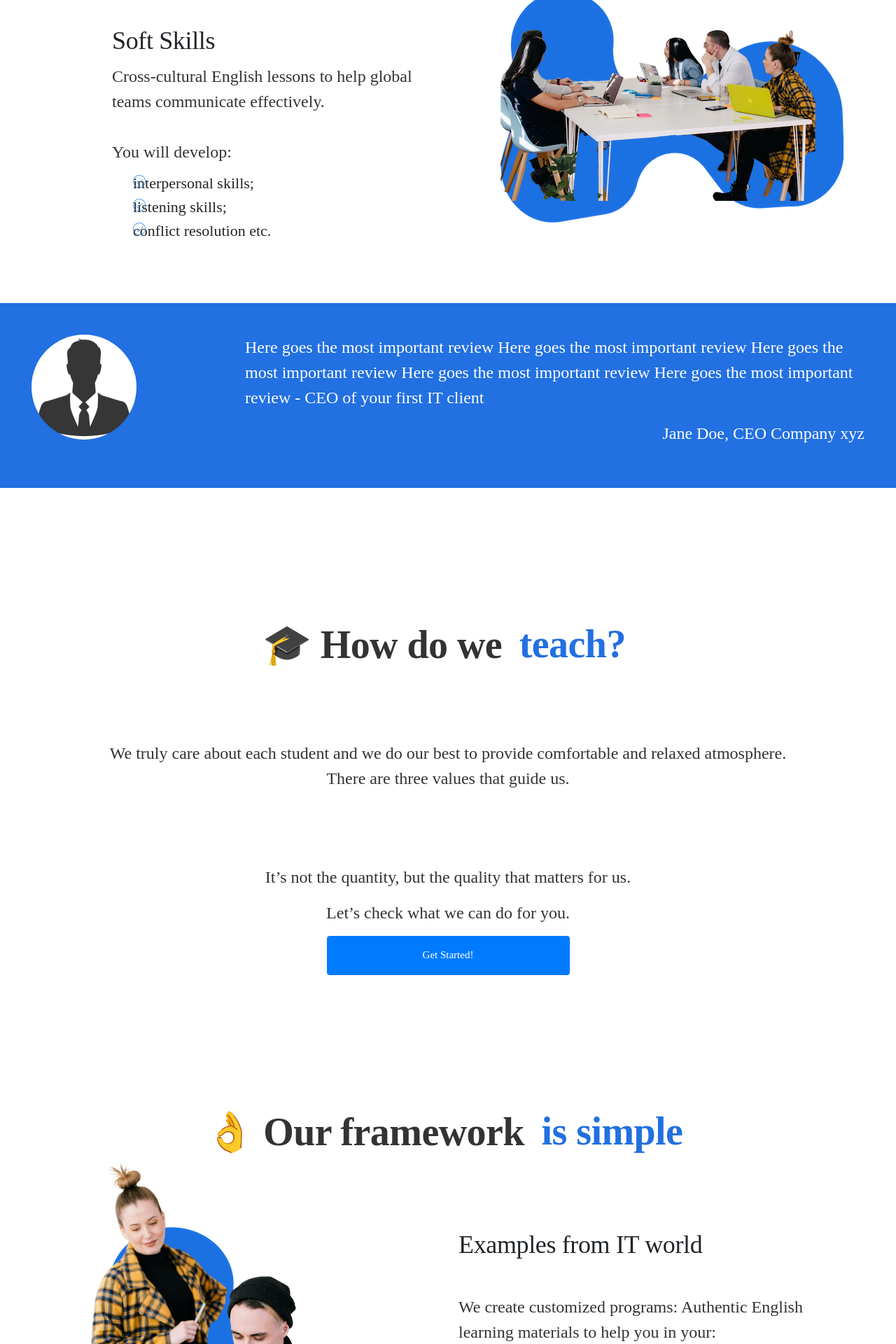
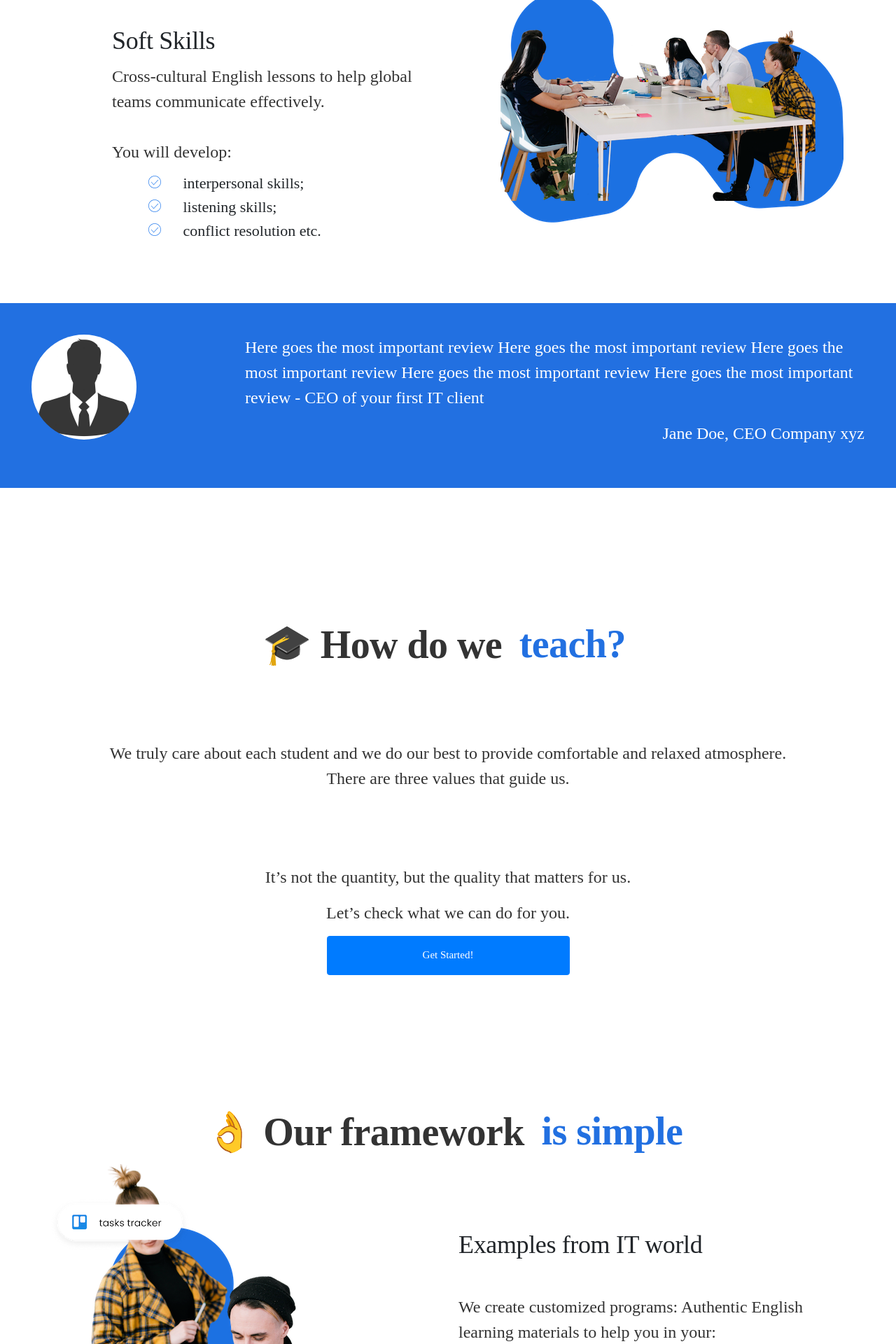
Before and after one commit to ledgey/bitenglish, a Django app: page / in a window 1280 px wide. Shown: the part 2736-4656 px from the top of the page at 70% size. Run offline with Django 3.2, Linux system fonts and the light colour scheme; some libraries are stand-ins or nearby versions.

Commit message:
updates following call with chris

```diff
--- a/static/webpage/css/style.css
+++ b/static/webpage/css/style.css
@@ -236,7 +236,7 @@ ul.list  {
     list-style-type: none !important;
     list-style: none !important;
     position:relative;
-    display:block;
+    display:inline-block;
     left: -10px;
     list-style-position: outside;
     width:80%;
@@ -248,7 +248,7 @@ ul.list  {
     list-style: none !important;
     list-style-image: url('/static/webpage/img/check.svg');
     position: relative;
-    padding-left: 0%;
+    padding-left: 1em;
     margin-bottom: 10px
 
 }
@@ -273,9 +273,8 @@ ul.list  {
 background-image: url('/static/webpage/img/check.svg');
 background-size:contain;
 background-repeat:no-repeat;
+position: relative;
 padding-left: 2em;
-  position: absolute;
-  left: 0;
 }
 
 .logindiv {
@@ -456,7 +455,7 @@ img {
 
 .work-scene-trello {
   position:absolute;
-  top: 82%;
+  top: 8%;
   left: 0%;
   z-index: 3;
 
--- a/webpage/static/webpage/css/style.css
+++ b/webpage/static/webpage/css/style.css
@@ -236,7 +236,7 @@ ul.list  {
     list-style-type: none !important;
     list-style: none !important;
     position:relative;
-    display:block;
+    display:inline-block;
     left: -10px;
     list-style-position: outside;
     width:80%;
@@ -248,7 +248,7 @@ ul.list  {
     list-style: none !important;
     list-style-image: url('/static/webpage/img/check.svg');
     position: relative;
-    padding-left: 0%;
+    padding-left: 1em;
     margin-bottom: 10px
 
 }
@@ -273,6 +273,7 @@ width:18px;
 background-image: url('/static/webpage/img/check.svg');
 background-size:contain;
 background-repeat:no-repeat;
+position: relative;
 padding-left: 2em;
 }
 
```
Lines whose indentation alone changed are shown as unchanged.
